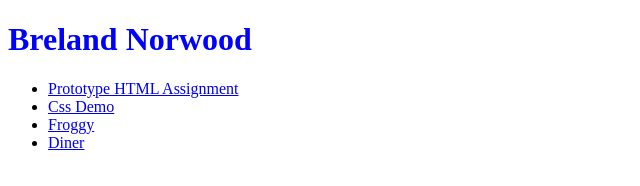
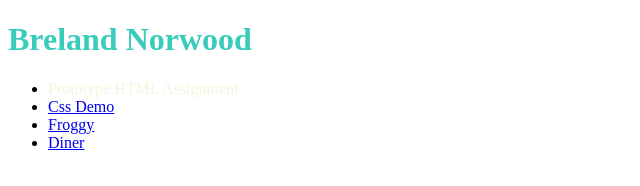
Before and after one commit to snake0517/ifsc-1310, a plain HTML site: page index.html in a window 1280 px wide. In both pictures the pointer is over the link "Prototype HTML Assignment". Shown: the whole page, without its empty margins (0-640 px from the left). Drawn offline with Linux system fonts and the light colour scheme.

Commit message:
add css to links

```diff
--- a/assets/css/style.css
+++ b/assets/css/style.css
@@ -1,3 +1,7 @@
 h1{
-    color: blue;
+    color: rgb(57, 203, 188);
 }
+nav a:hover{
+text-decoration: none;
+color: beige;
+}
```
